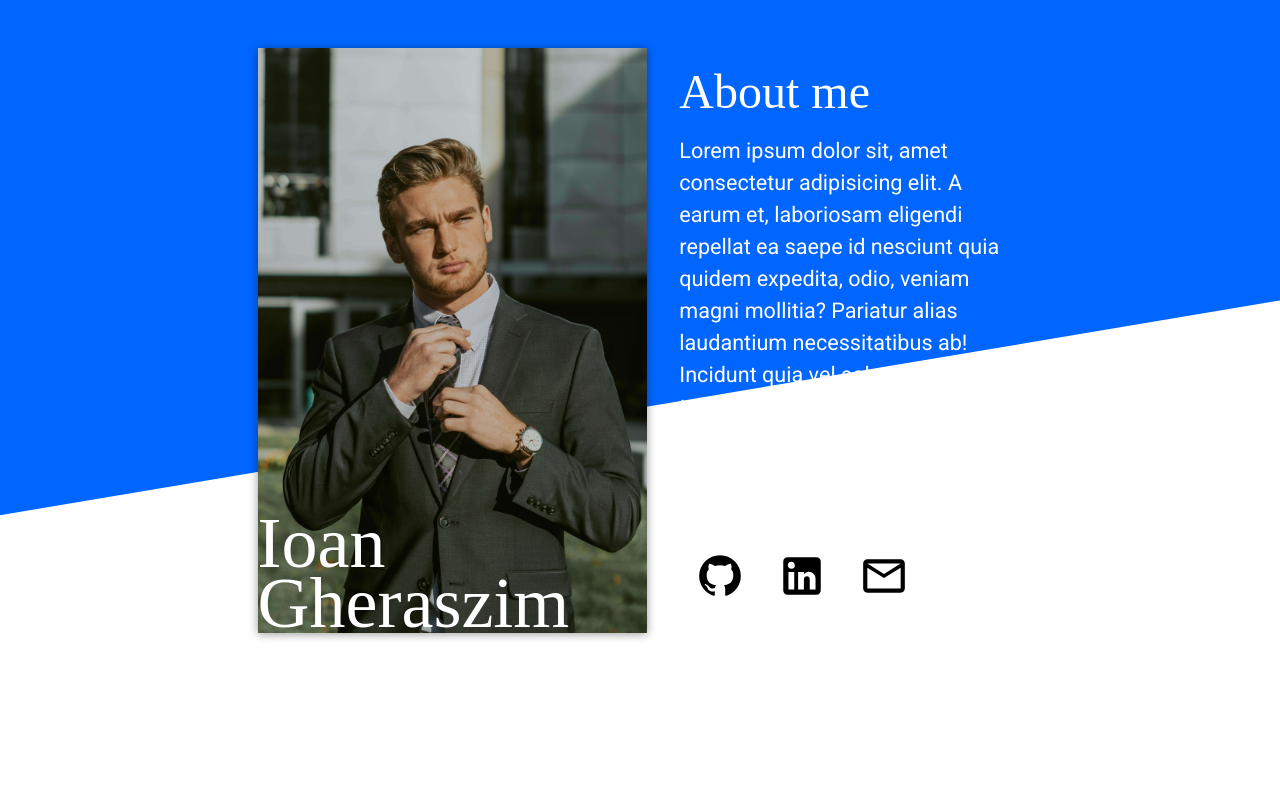
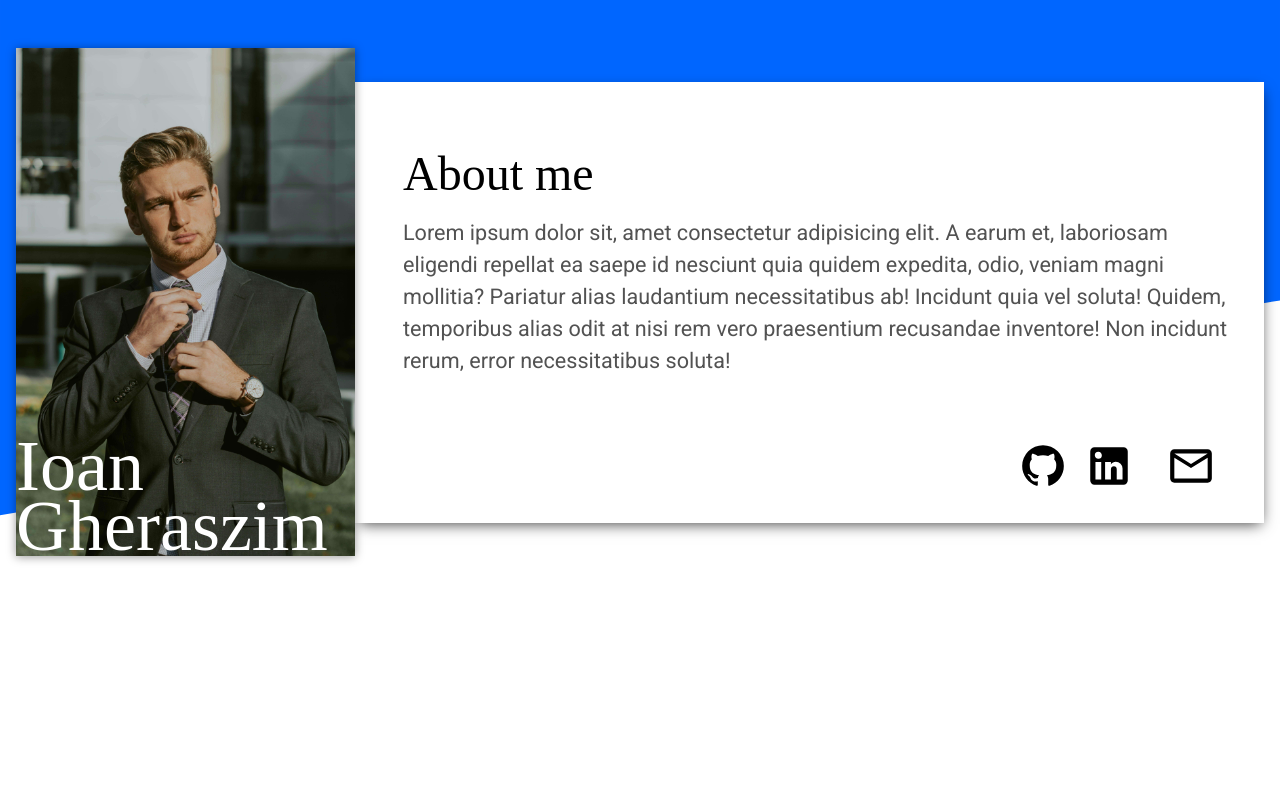
Before and after one commit to ioangheraszim/homepage, a plain HTML site: page index.html in a window 1280 px wide. Shown: the top 800 px of the page. Drawn offline with Linux system fonts and the light colour scheme; a web font is replaced by a local one.

Commit message:
Finished styling desktop size

```diff
--- a/index.html
+++ b/index.html
@@ -39,7 +39,7 @@
               <a href="#"
                 ><img
                   width="50px"
-                  class="image__icon"
+                  class="image__icon github"
                   src="./assets/github.svg"
                   alt="github"
               /></a>
@@ -253,7 +253,7 @@
     </main>
     <footer class="footer">
       <div class="container">
-        <div>
+        <div class="contact-info">
           <h1 class="title">Contact Me</h1>
           <p class="desc">Please get in touch if you think our work could be mutually beneficial!</p>
           <ul class="info__list">
@@ -263,12 +263,12 @@
             <li class="info__item"><span><img width="25px" src="./assets/email.svg" alt=""></span>ioan.gheraszim@gmail.com</li>
           </ul>
           <div class="content__icons">
-            <a href="#"><img width="50px" class="image__icon" src="./assets/github.svg" alt="github" /></a>
+            <a href="#"><img width="50px" class="image__icon github" src="./assets/github.svg" alt="github" /></a>
             <a href="#"><img width="50px" class="image__icon" src="./assets/linkedin.svg" alt="linkedin" /></a>
             <a href="#"><img width="50px" class="image__icon" src="./assets/email.svg" alt="email" /></a>
           </div>
-          </div>
-          <img
+        </div>
+         <img
             width="320px"
             class="footer__image"
             src="./assets/businessman.jpg"
--- a/style.css
+++ b/style.css
@@ -196,6 +196,10 @@ select {
   margin: 0 1rem 0 0rem;
 }
 
+.info__item span img {
+  filter: invert(1);
+}
+
 @media screen and (min-width: 768px) {
   .container {
     width: min(100% - 2rem, 765px);
@@ -211,7 +215,9 @@ select {
   }
 
   .content {
-    color: var(--white);
+    background-color: var(--white);
+    padding: 0 2rem;
+    box-shadow: 1px 5px 14px -4px rgba(0, 0, 0, 0.75);
   }
 
   .title {
@@ -219,16 +225,11 @@ select {
     margin: 1rem 0;
   }
 
-  .content__para {
-    color: var(--white);
+  .content__icons {
+    justify-content: left;
   }
 
-  .content__icons {
-    justify-content: left;
-    margin: 1rem 0;
-  }
-
-  .content__icons a:first-child {
+  .github {
     margin: 0;
   }
 
@@ -241,3 +242,40 @@ select {
     margin: 0;
   }
 }
+
+@media screen and (min-width: 1024px) {
+  .footer .container {
+    justify-content: space-between;
+  }
+
+  .container {
+    width: min(100% - 2rem, 1440px);
+    flex-direction: row;
+  }
+
+  .container__image {
+    margin-right: 0rem;
+  }
+
+  .image {
+    max-width: 1440px;
+  }
+
+  .content {
+    padding: 3rem 2rem 0 3rem;
+  }
+
+  .content__icons {
+    justify-content: right;
+    margin-top: 3rem;
+  }
+
+  .work__grid {
+    display: grid;
+    grid-template-columns: repeat(3, 1fr);
+  }
+
+  .contact-info .content__icons {
+    justify-content: left;
+  }
+}
```
